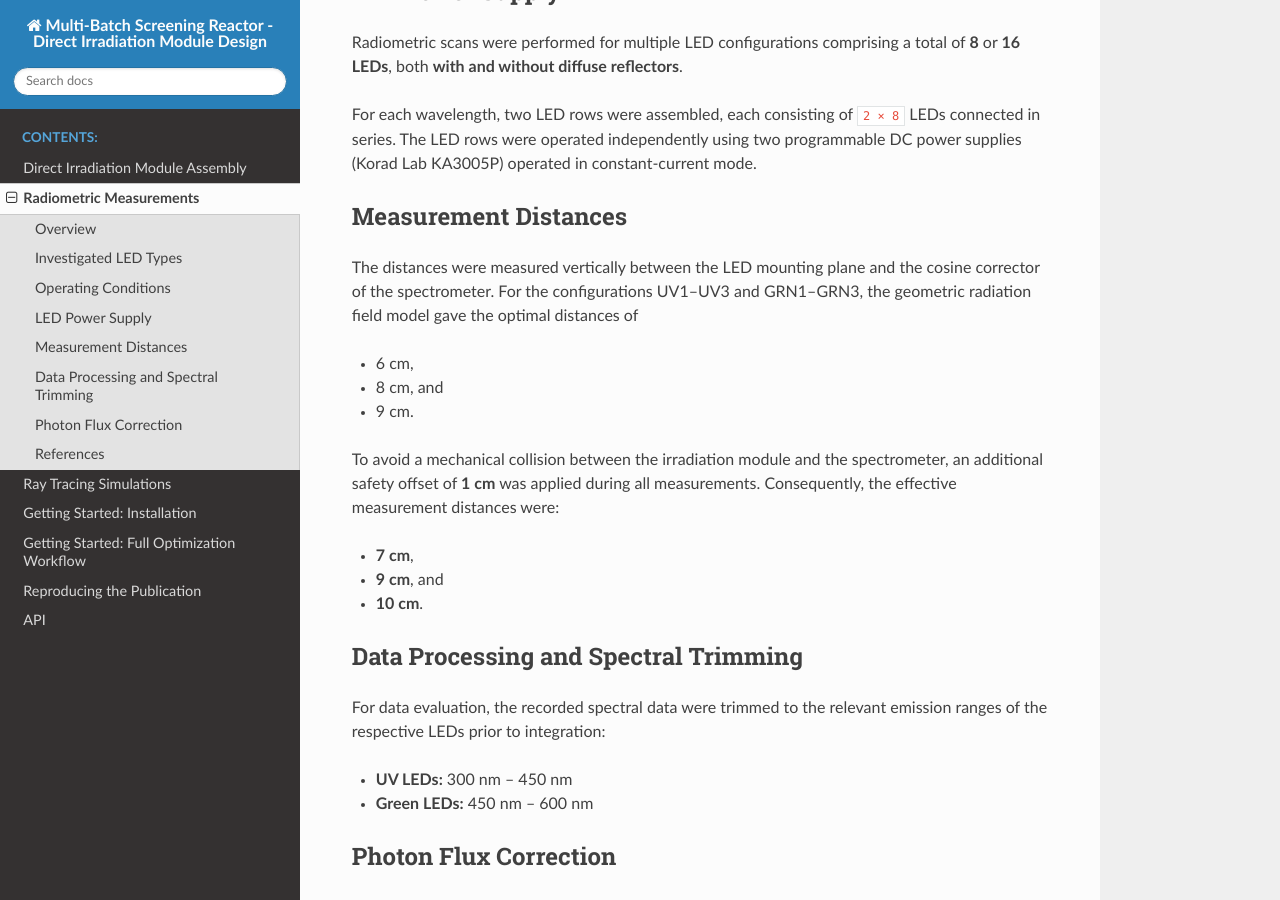
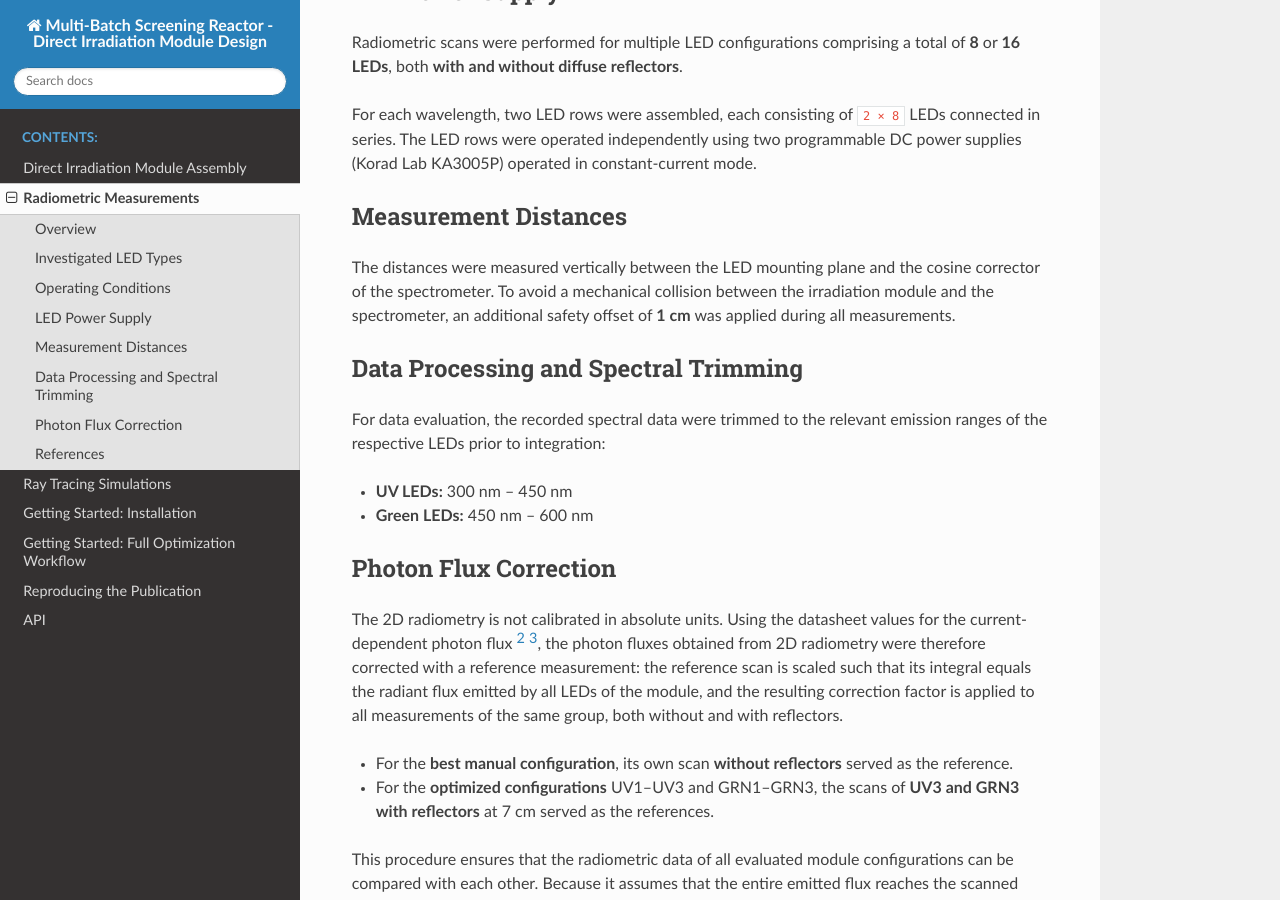
Before and after one commit to photonZfeed/DirectIrradiationModule, a Sphinx documentation site: the page built from doc/source/radiometry.rst, in a window 1280 px wide and 900 px high, scrolled down 1124 px. Built offline with Sphinx 7.4.7 and the Read the Docs theme 3.1.0, drawn with Linux system fonts in a browser that asks for light colours.

Commit message:
updated doc

```diff
--- a/doc/source/api/index.rst
+++ b/doc/source/api/index.rst
@@ -5,8 +5,6 @@ API
    :maxdepth: 1
    :caption: API Modules:
 
-   systematic_sampler
-   monte_carlo_sampler
    geometric_model
    optimizer
    utils/index
--- a/doc/source/api/utils/index.rst
+++ b/doc/source/api/utils/index.rst
@@ -1,11 +1,13 @@
 Utility Modules
 ================
 
-The ``utils`` package holds the grid and the LED (documented below) and the two samplers,
-:doc:`../systematic_sampler` and :doc:`../monte_carlo_sampler`, which have their own pages.
+The ``utils`` package holds the :doc:`systematic sampler <systematic_sampler>`, the
+:doc:`Monte-Carlo sampler <monte_carlo_sampler>` and the classes of the :doc:`LED and the grid <utils>`.
 
 .. toctree::
    :maxdepth: 1
    :caption: Contents:
 
+   monte_carlo_sampler
+   systematic_sampler
    utils
--- a/doc/source/radiometry.rst
+++ b/doc/source/radiometry.rst
@@ -59,20 +59,9 @@ Measurement Distances
 ---------------------
 
 The distances were measured vertically between the LED mounting plane and the
-cosine corrector of the spectrometer. For the configurations UV1–UV3 and
-GRN1–GRN3, the geometric radiation field model gave the optimal distances of
-
-* 6 cm,
-* 8 cm, and
-* 9 cm.
-
-To avoid a mechanical collision between the irradiation module and the
+cosine corrector of the spectrometer. To avoid a mechanical collision between the irradiation module and the
 spectrometer, an additional safety offset of **1 cm** was applied during all
-measurements. Consequently, the effective measurement distances were:
-
-* **7 cm**,
-* **9 cm**, and
-* **10 cm**.
+measurements.
 
 Data Processing and Spectral Trimming
 -------------------------------------
```
Also changed, not shown: doc/source/api/utils/monte_carlo_sampler.rst (renamed from doc/source/api/monte_carlo_sampler.rst), doc/source/api/utils/systematic_sampler.rst (renamed from doc/source/api/systematic_sampler.rst).
